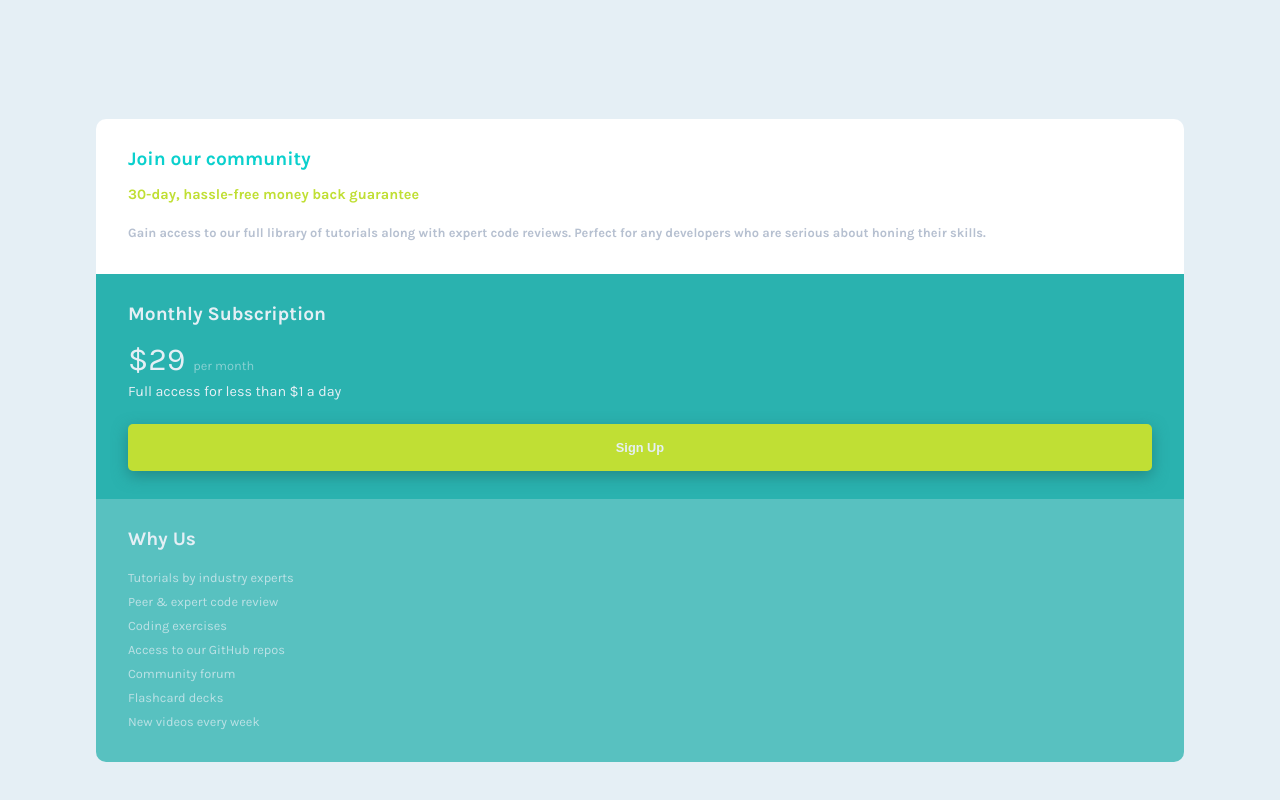
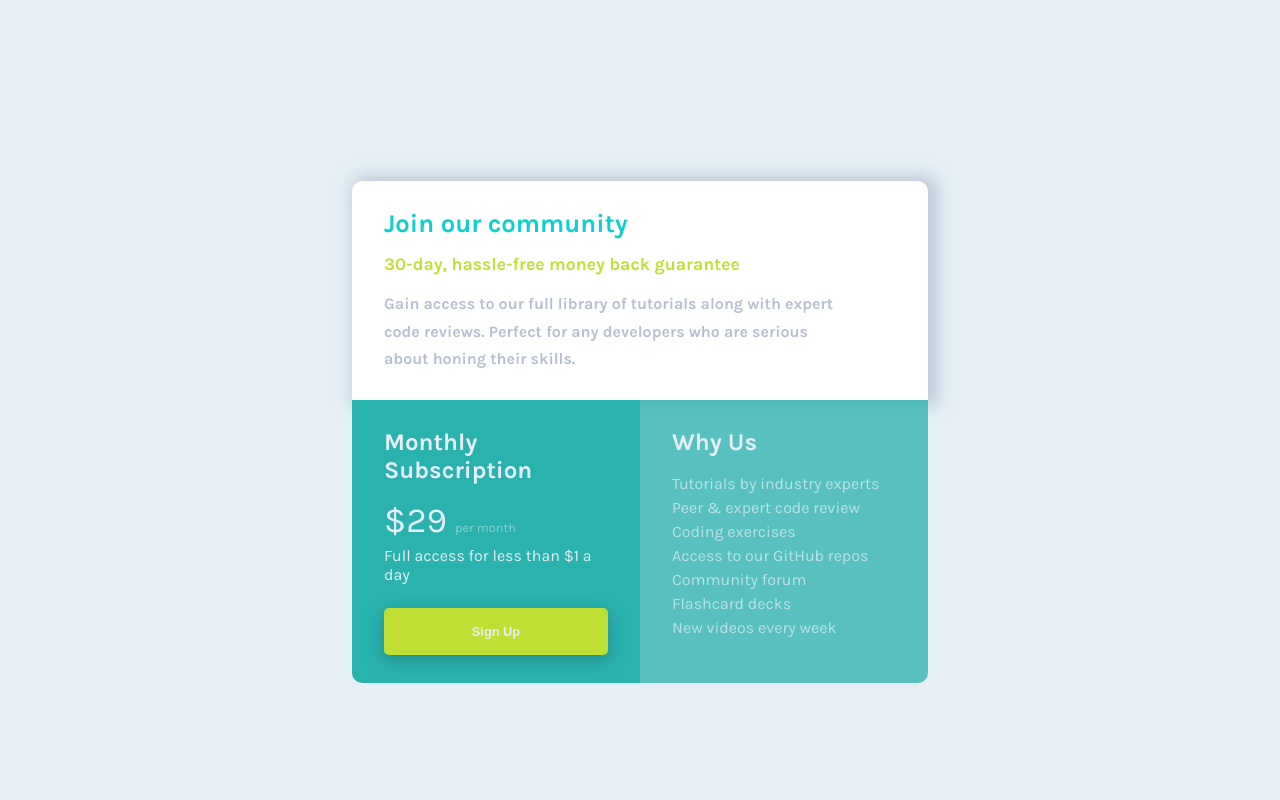
Before and after one commit to KanagarajKj/single-price-grid-component, a plain HTML site: page index.html in a window 1280 px wide. Drawn offline with Linux system fonts and the light colour scheme.

Commit message:
project completed

```diff
--- a/styles/style.css
+++ b/styles/style.css
@@ -35,7 +35,6 @@ li{
 
 .card{
     width: 85%;
-    margin-top: 5rem;
 }
 
 .card_community, .card_subscription, .card_why-us{
@@ -48,6 +47,7 @@ li{
     background-color: white;
     text-align: left;
     border-radius:10px 10px 0 0;
+    box-shadow: 5px 0 15px 5px rgba(152, 166, 189,0.5);
 }
 
 .card_community h1{
@@ -139,7 +139,64 @@ li{
 
 /* Responsive */
 
-@media screen and (max-width:1440px){
+@media screen and (min-width:1024px){
+
+    body{
+        min-height: 100vh;
+    }
+
+    .card{
+        width:45%;
+        display:grid;
+        grid-template-columns: 1fr 1fr;
+        grid-template-rows: 50% 50%;
+    }
 
 
+    .card_community{
+        grid-column: 1/3;
+        box-shadow: 5px 0 15px 5px rgba(152, 166, 189,0.5);
+    }
+
+    .card_community h1{
+        font-size: 1.6rem;
+    }
+    .card_community h2{
+        font-size: 1.1rem;
+    }
+
+    .card_community p{
+    font-size: 1rem;
+    padding-right: 3rem;
 }
+
+.card_subscription h2{
+   font-size: 1.5rem;
+}
+
+  .card_subscription p:nth-of-type(1){
+      font-size: 2.2rem;
+  }
+.card_subscription p:nth-of-type(2){
+      font-size: 1rem;
+  }
+
+  .card_subscription{
+      margin-bottom: -4rem;
+      border-radius: 0 0 0 10px;
+  }
+
+   .card_why-us h2{
+   font-size:1.5rem;
+   }
+
+   .card_why-us ul li{
+       font-size: 1rem;
+   }
+
+   .card_why-us{
+       margin-bottom:-4rem;
+       border-radius: 0 0 10px 0;
+   }
+
+}
```
